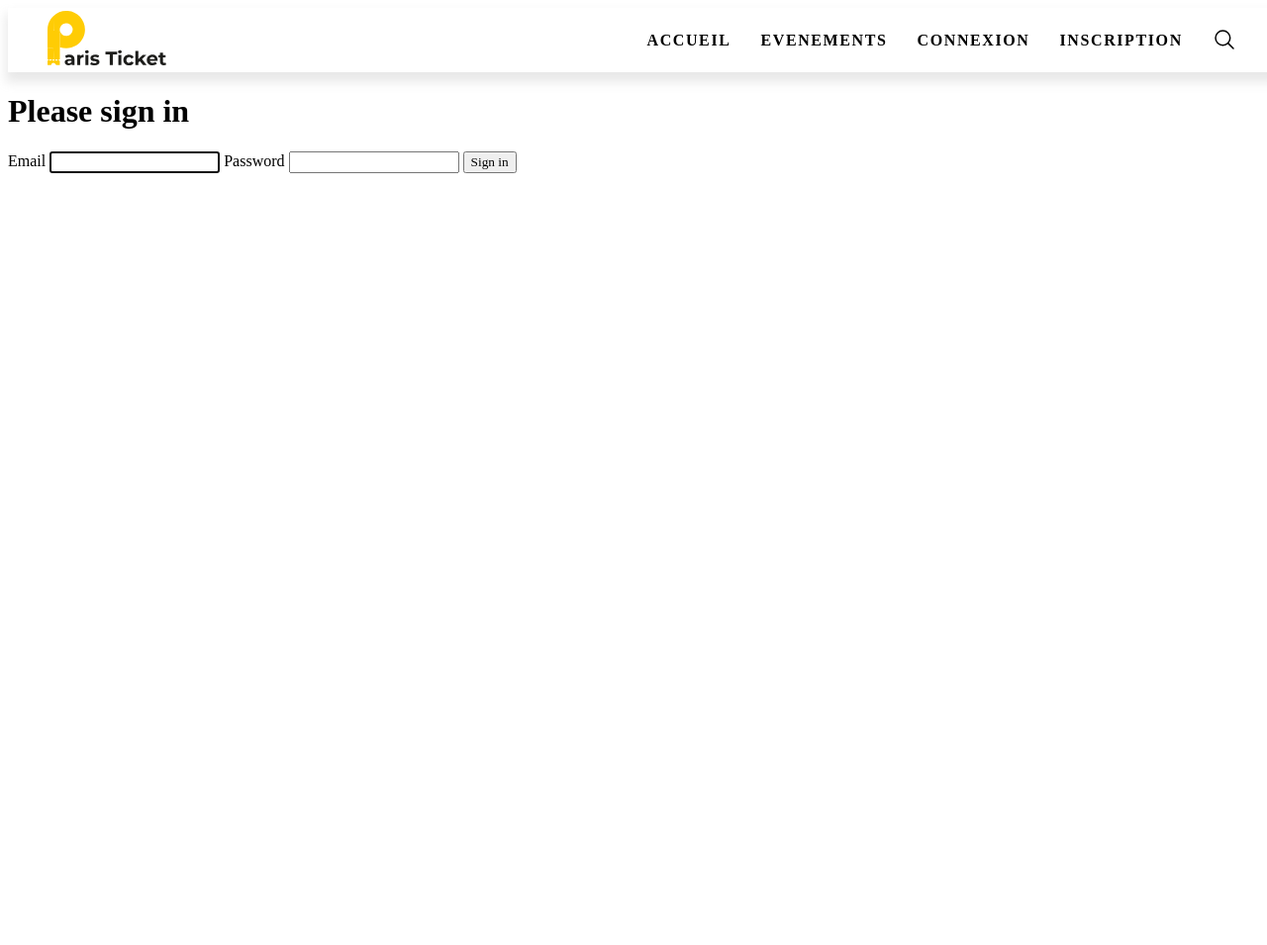
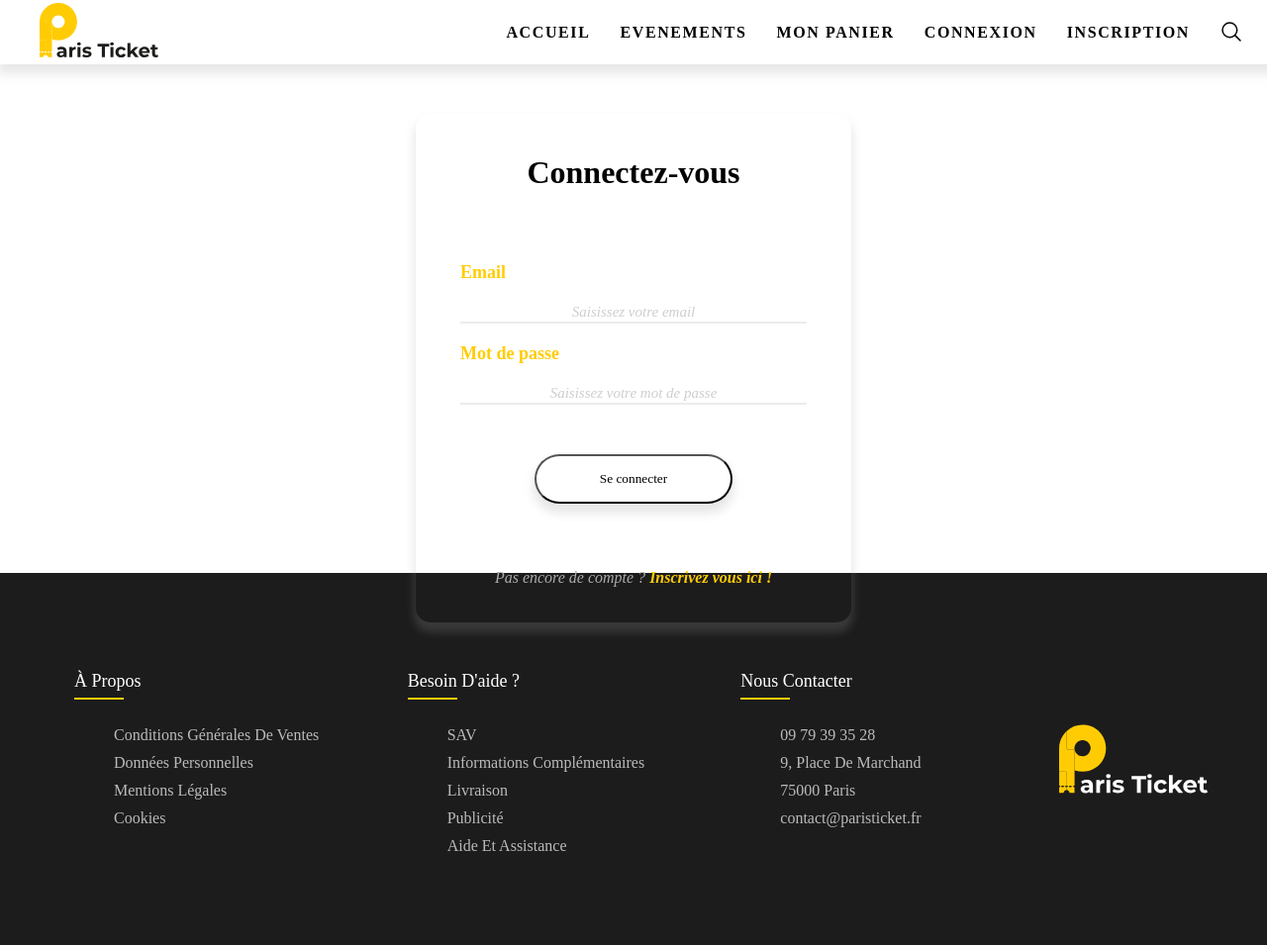
Before and after one commit to Yozora0/sae301, a Symfony app: template templates/security/login.html.twig in a window 1280 px wide. Shown: the whole page at 99% size. Before the commit the page ends 175 px from the top, so only its background shows below. Run offline with Twig, Linux system fonts and the light colour scheme; the template is opened without the code that fills it, so the values that code supplies are empty; some libraries are stand-ins or nearby versions.

Commit message:
Back-office dashboard, footer, Crud & css update

```diff
--- a/public/css/style.css
+++ b/public/css/style.css
@@ -1,5 +1,9 @@
 *{
     font-family: Montserrat;
+}
+
+body{
+    margin: 0px;
 }
 
 /*CSS NAV*/
@@ -74,7 +78,7 @@ header .search {
     position: absolute;
     right: 100%;
     width: 85%;
-    height: 15%;
+    height: 7%;
     display: flex;
     background: #fff;
     align-items: center;
@@ -398,7 +402,7 @@ header .search {
 }
 
 .genretitre {
-    bottom: 136px;
+    bottom: 156px;
     width: 20px;
     display: flex;
     position: relative;
@@ -423,7 +427,8 @@ header .search {
 .titrefilm {
     color: white;
     font-size: 45px;
-    font-weight: bold
+    font-weight: bold;
+    width: 450px;
 }
 
 .image {
@@ -561,3 +566,190 @@ header .search {
     }
 
 }
+
+
+/*CSS FORMULAIRE*/
+.group{
+    height: auto;
+    display: flex;
+    align-items: center;
+    justify-content: center;
+    flex-direction: column;
+    gap: 50px;
+    padding: 20px;
+    box-shadow: 0px 8px 10px 2px #9c9c9c3c;
+    width: 400px;
+    border-radius: 15px;
+}
+
+.forminside{
+    display: flex;
+    flex-direction: column;
+    gap: 20px;
+    width: 350px;
+}
+
+
+.labelmail, .labelmdp, .required{
+    font-size: 18px;
+    color:#FFCC04;
+    font-weight: bold;
+}
+
+.btn{
+    cursor: pointer;
+    box-shadow: 0px 8px 10px 2px #9c9c9c3c;
+    background-color: #ffffff;
+    height: 50px;
+    width: 200px;
+    border-radius: 25px;
+}
+
+.btn:hover{
+
+    background-color: #FFCC04;
+    transition: 0.3s ;
+}
+
+input, input#registration_form_email, input#registration_form_plainPassword{
+    font-size: 15px;
+    border: none;
+    border-bottom: 2px  solid rgba(173, 173, 173, 0.233);
+}
+
+input#registration_form_email, input#registration_form_plainPassword, input#registration_form_nom, input#registration_form_prenom{
+    width: 333px;
+    margin-bottom: 15px;
+}
+
+
+input:focus, input#registration_form_email:focus, input#registration_form_plainPassword:focus{
+    outline: none;
+}
+
+input::placeholder, input#registration_form_email::placeholder, input#registration_form_plainPassword::placeholder {
+    opacity: .6;
+    color: rgb(173, 173, 173);
+}
+
+.textbox{
+    font-style: italic;
+    color: #ababab;
+}
+
+.lientext{
+    text-decoration: none;
+    color: #FFCC04;
+    font-weight: 600;
+}
+
+.formbox{
+    display: flex;
+    justify-content: center;
+    position: relative;
+    bottom: -50px;
+    color: white;
+}
+
+.formtitle{
+    color: black;
+}
+
+.alert, .alert-danger{
+    color: darkred;
+}
+
+h1.h3.mb-3.font-weight-normal{
+    color: black;
+}
+
+label.required{
+    display: none;
+}
+
+/*CSS DU FOOTER*/
+
+.boxfooter {
+    max-width: 1170px;
+    margin: auto;
+}
+
+.lignes {
+    display: flex;
+    flex-wrap: wrap;
+    justify-content: space-between;
+}
+
+ul {
+    list-style: none;
+}
+
+.footer {
+    background-color: #1C1C1C;
+    padding: 60px 60px;
+}
+
+.footer-col {
+    width: 25%;
+    padding: 15px 15px;
+}
+
+.footer-col h4 {
+    font-size: 18px;
+    color: #ffffff;
+    text-transform: capitalize;
+    margin-bottom: 35px;
+    font-weight: 500;
+    position: relative;
+}
+
+.footer-col h4::before {
+    content: '';
+    position: absolute;
+    left: 0;
+    bottom: -8px;
+    background-color: #FFCC04;
+    height: 2px;
+    width: 50px;
+}
+
+.footer-col ul li:not(:last-child) {
+    margin-bottom: 10px;
+}
+
+.footer-col ul li a {
+    font-size: 16px;
+    text-transform: capitalize;
+    color: #ffffff;
+    text-decoration: none;
+    font-weight: 300;
+    color: #bbbbbb;
+    display: block;
+    transition: all 0.3s ease;
+}
+
+.footer-col ul li a:hover {
+    color: #ffffff;
+}
+
+.footer-col ul .email a {
+    text-transform: lowercase;
+}
+
+.logofooter {
+    width: 150px;
+}
+
+/*responsive*/
+@media(max-width: 767px) {
+    .footer-col {
+        width: 50%;
+        margin-bottom: 30px;
+    }
+}
+
+@media(max-width: 574px) {
+    .footer-col {
+        width: 100%;
+    }
+}
--- a/src/Controller/Admin/DashboardController.php
+++ b/src/Controller/Admin/DashboardController.php
@@ -40,7 +40,7 @@ class DashboardController extends AbstractDashboardController
     public function configureDashboard(): Dashboard
     {
         return Dashboard::new()
-            ->setTitle('Sae301');
+            ->setTitle('Paris Ticket');
     }
 
     public function configureMenuItems(): iterable
@@ -52,4 +52,5 @@ class DashboardController extends AbstractDashboardController
 
 
     }
+
 }
--- a/src/Entity/Client.php
+++ b/src/Entity/Client.php
@@ -128,4 +128,6 @@ class Client implements UserInterface, PasswordAuthenticatedUserInterface
 
         return $this;
     }
+
+
 }
--- a/src/Form/RegistrationFormType.php
+++ b/src/Form/RegistrationFormType.php
@@ -18,6 +18,8 @@ class RegistrationFormType extends AbstractType
     {
         $builder
             ->add('email')
+            ->add('nom')
+            ->add('prenom')
             ->add('agreeTerms', CheckboxType::class, [
                 'mapped' => false,
                 'constraints' => [
--- a/templates/base.html.twig
+++ b/templates/base.html.twig
@@ -20,4 +20,10 @@
     <body>
         {% block body %}{% endblock %}
     </body>
+
+ <footer>
+     {% block footer %}
+         {{ include('footer.html.twig') }}
+     {% endblock %}
+ </footer>
 </html>
--- /dev/null
+++ b/templates/footer.html.twig
@@ -0,0 +1,35 @@
+<footer class="footer">
+    <div class="boxfooter">
+        <div class="lignes">
+            <div class="footer-col">
+                <h4>à propos</h4>
+                <ul>
+                    <li><a href="#">Conditions générales de ventes</a></li>
+                    <li><a href="#">Données personnelles</a></li>
+                    <li><a href="#">Mentions légales</a></li>
+                    <li><a href="#">Cookies</a></li>
+                </ul>
+            </div>
+            <div class="footer-col">
+                <h4>Besoin d'aide ?</h4>
+                <ul>
+                    <li><a href="#">SAV</a></li>
+                    <li><a href="#">Informations complémentaires</a></li>
+                    <li><a href="#">Livraison</a></li>
+                    <li><a href="#">Publicité</a></li>
+                    <li><a href="#">Aide et Assistance</a></li>
+                </ul>
+            </div>
+            <div class="footer-col">
+                <h4>Nous contacter</h4>
+                <ul>
+                    <li><a href="#">09 79 39 35 28</a></li>
+                    <li><a href="#">9, place de Marchand</a></li>
+                    <li><a href="#">75000 Paris</a></li>
+                    <li class="email"><a href="#">contact@paristicket.fr</a></li>
+                </ul>
+            </div>
+            <img class="logofooter" src="{{ asset('img/logo_white.svg') }}" alt="logo">
+        </div>
+    </div>
+</footer>
--- a/templates/manifs/index.html.twig
+++ b/templates/manifs/index.html.twig
@@ -3,8 +3,10 @@
 {% block title %}Paris ticket - Evenements{% endblock %}
 
 {% block body %}
-
+<div class="fondnoir"></div>
+<div class="box">
     <h1>Liste des évènements</h1>
+</div>
     <div class="cardlist">
 
         {% for Manifs in manifs %}
--- a/templates/manifs/show.html.twig
+++ b/templates/manifs/show.html.twig
@@ -17,12 +17,13 @@
     <div class="informations">
         <span class="titreinfo">INFORMATIONS :</span>
         <p class="rea">{{ manifs.casting }}</p>
-        <span class="date"><strong>Date : </strong>{{ manifs.date | date('d-m-Y') }} à {{ manifs.horaire | date('HH-mm') }}</span>
+        <span class="date"><strong>Date : </strong>{{ manifs.date | date('d-m-Y') }} à {{ manifs.horaire | date('H:i') }}</span>
         <span class="lieu"><strong>Lieu : </strong>{{ manifs.lieu }}</span>
     </div>
     <div class="presentation">
     <span class="presentationtitre">PRESENTATION :</span>
         <span class="presentationtext">{{ manifs.description }}</span>
+        <span><strong>{{ manifs.tarif }} €</strong></span>
         <a href="#" class="addbouton">Ajouter au panier</a>
     </div>
 </div>
--- a/templates/menu.html.twig
+++ b/templates/menu.html.twig
@@ -7,7 +7,7 @@
 
 <header>
 <a href="#">
-    <img class="logo" src="{{ asset('img/logo_black.svg') }}" alt="">
+    <img class="logo" src="{{ asset('img/logo_black.svg') }}" alt="logo">
 </a>
 <div class="navbar">
     <ul class="nav">
@@ -20,21 +20,26 @@
             <a href="{{ path("app_manifs") }}">Evenements</a>
         </li>
 
+
+
 {% if is_granted('ROLE_ADMIN') %}
     <li>
     <a href="{{ path("app_admin") }}">Admin</a>
     </li>
 {% endif %}
 
+        <li>
+            <a href="{{ path("app_panier") }}">Mon panier</a>
+        </li>
+
 
 {% if app.user %}
     <li>
-    <a href="compte">Mon compte</a>
+    <a href="{{ path("app_compte") }}">Mon compte</a>
     </li>
     <li>
-    <a href="{{ path("app_panier") }}">Mon panier</a>
+    <a href="{{ path("app_logout") }}">Deconnexion</a>
     </li>
-    {#<a href="logout">Deconnexion</a>#}
 {% else %}
     <li>
     <a href="{{ path("app_login") }}">Connexion</a>
@@ -43,6 +48,8 @@
     <a href="{{ path("app_register") }}">Inscription</a>
     </li>
 {% endif %}
+
+
     </ul>
 
         <div class="search">
--- a/templates/security/login.html.twig
+++ b/templates/security/login.html.twig
@@ -3,26 +3,32 @@
 {% block title %}Log in!{% endblock %}
 
 {% block body %}
-<form method="post">
+
+    <div class="formbox">
+        <form class="group" method="post">
+
             {% if error %}
                 <div class="alert alert-danger">{{ error.messageKey|trans(error.messageData, 'security') }}</div>
             {% endif %}
 
             {% if app.user %}
-        <div class="mb-3">
+                <div class="mb-3" style="display:none;">
                     You are logged in as {{ app.user.userIdentifier }}, <a href="{{ path('app_logout') }}">Logout</a>
                 </div>
             {% endif %}
 
-    <h1 class="h3 mb-3 font-weight-normal">Please sign in</h1>
-    <label for="inputEmail">Email</label>
-    <input type="email" value="{{ last_username }}" name="email" id="inputEmail" class="form-control" autocomplete="email" required autofocus>
-    <label for="inputPassword">Password</label>
-    <input type="password" name="password" id="inputPassword" class="form-control" autocomplete="current-password" required>
 
-    <input type="hidden" name="_csrf_token"
-           value="{{ csrf_token('authenticate') }}"
-    >
+
+            <h1 class="h3 mb-3 font-weight-normal">Connectez-vous</h1>
+            <div class="forminside">
+                <label for="inputEmail" class="labelmail">Email</label>
+                <input type="email" placeholder="Saisissez votre email" value="{{ last_username }}"
+                       name="email" id="inputEmail" class="form-control" autocomplete="email" required autofocus>
+                <label for="inputPassword" class="labelmdp">Mot de passe</label>
+                <input type="password" placeholder="Saisissez votre mot de passe" name="password"
+                       id="inputPassword" class="form-control" autocomplete="current-password" required>
+            </div>
+            <input type="hidden" name="_csrf_token" value="{{ csrf_token('authenticate') }}">
 
             {#
             Uncomment this section and add a remember_me option below your firewall to activate remember me functionality.
@@ -36,7 +42,12 @@
             #}
 
             <button class="btn btn-lg btn-primary" type="submit">
-        Sign in
+                Se connecter
             </button>
+            <p class="textbox">Pas encore de compte ? <a class="lientext" href="{{ path("app_register") }}">Inscrivez vous
+                    ici !</a></p>
+
         </form>
+
+    </div>
 {% endblock %}
```
Also changed, not shown: src/Controller/Admin/ClientCrudController.php (+27 -5 lines), src/Controller/Admin/SallesCrudController.php (+15 -4 lines), src/Controller/CompteController.php (added, +18 -0 lines), src/Entity/Manifs.php (+4 -4 lines), templates/compte/index.html.twig (added, +20 -0 lines), templates/registration/register.html.twig (+20 -7 lines). Lines whose indentation alone changed are shown as unchanged.
